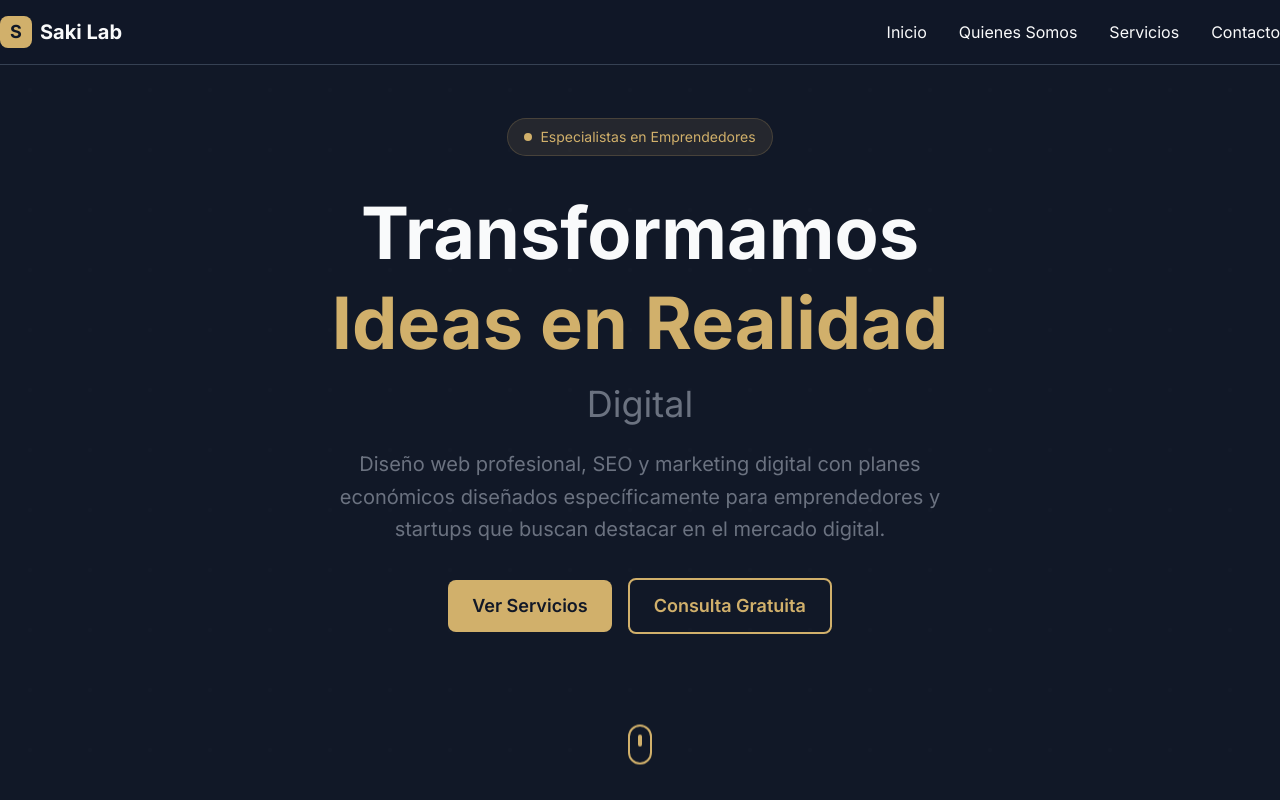
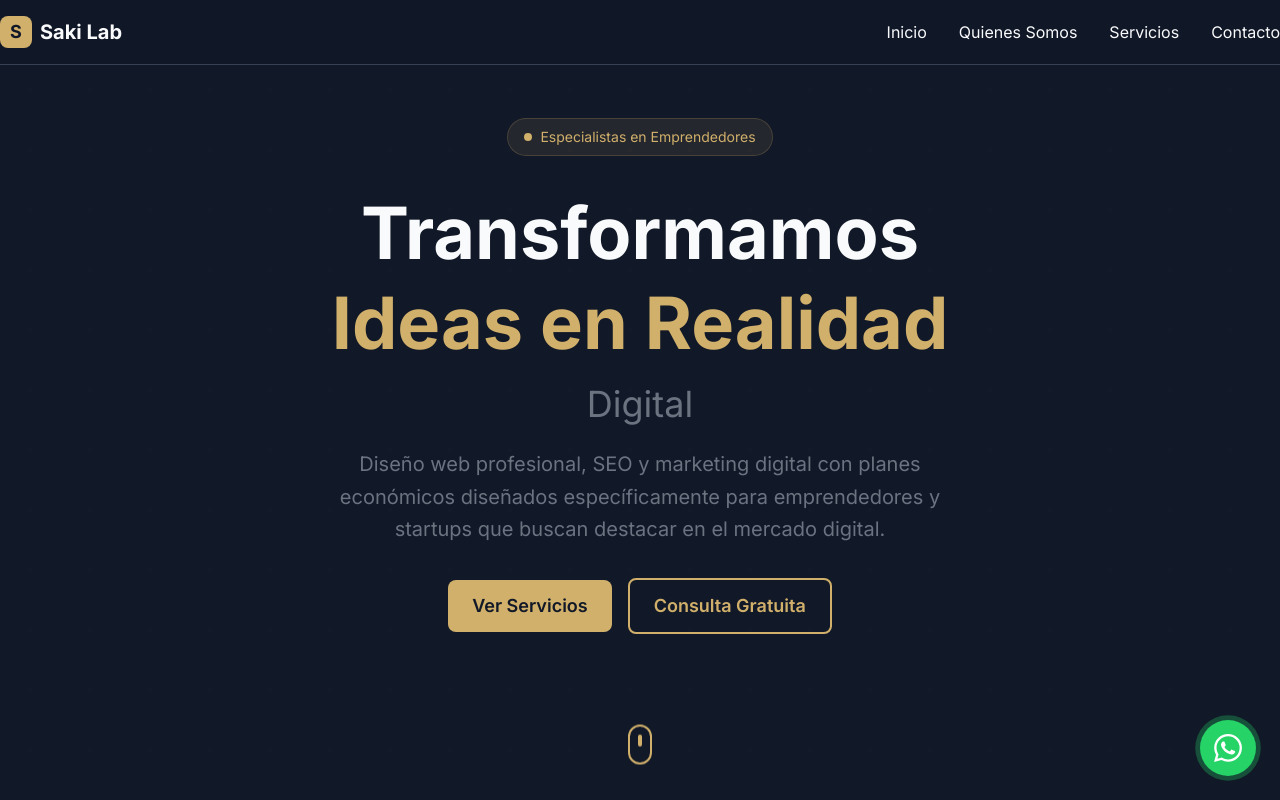
Before and after one commit to LuisM1sb/saki, a React (Vite) app: page / in a window 1280 px wide. Shown: the top 800 px of the page. Built offline with nearby package versions, Linux system fonts and the light colour scheme; no server answers.

Commit message:
feat: WhatsApp floating button

```diff
--- a/src/App.jsx
+++ b/src/App.jsx
@@ -5,6 +5,7 @@
 import Services from './components/Services';
 import Contact from './components/Contact';
 import Footer from './components/Footer';
+import WhatsAppButton from './components/WhatsAppButton';
 import { Analytics } from "@vercel/analytics/react"
 
 function App() {
@@ -26,6 +27,7 @@
 
         <Footer />
       </div>
+      <WhatsAppButton />
       {/* Analytics de Vercel */}
       <Analytics />
     </>
--- /dev/null
+++ b/src/components/WhatsAppButton.jsx
@@ -0,0 +1,56 @@
+const WA_URL =
+  'https://wa.me/56942555908?text=Hola%2C%20vi%20tu%20sitio%20sakilab.cl%20y%20me%20interesa%20cotizar';
+
+export default function WhatsAppButton() {
+  return (
+    <>
+      <style>{`
+        @keyframes wa-pulse {
+          0%, 100% { box-shadow: 0 0 0 0 rgba(37, 211, 102, 0.5); }
+          50%       { box-shadow: 0 0 0 12px rgba(37, 211, 102, 0); }
+        }
+        .wa-btn {
+          animation: wa-pulse 2s ease-in-out infinite;
+        }
+        .wa-btn:hover {
+          transform: scale(1.1);
+        }
+      `}</style>
+
+      <a
+        href={WA_URL}
+        target="_blank"
+        rel="noopener noreferrer"
+        aria-label="Contactar por WhatsApp"
+        className="wa-btn"
+        style={{
+          position: 'fixed',
+          bottom: '1.5rem',
+          right: '1.5rem',
+          zIndex: 9999,
+          display: 'flex',
+          alignItems: 'center',
+          justifyContent: 'center',
+          width: '3.5rem',
+          height: '3.5rem',
+          borderRadius: '50%',
+          backgroundColor: '#25D366',
+          color: '#fff',
+          textDecoration: 'none',
+          transition: 'transform 0.2s ease',
+        }}
+      >
+        <svg
+          xmlns="http://www.w3.org/2000/svg"
+          viewBox="0 0 24 24"
+          fill="currentColor"
+          width="28"
+          height="28"
+          aria-hidden="true"
+        >
+          <path d="M17.472 14.382c-.297-.149-1.758-.867-2.03-.967-.273-.099-.471-.148-.67.15-.197.297-.767.966-.94 1.164-.173.199-.347.223-.644.075-.297-.15-1.255-.463-2.39-1.475-.883-.788-1.48-1.761-1.653-2.059-.173-.297-.018-.458.13-.606.134-.133.298-.347.446-.52.149-.174.198-.298.298-.497.099-.198.05-.371-.025-.52-.075-.149-.669-1.612-.916-2.207-.242-.579-.487-.5-.669-.51-.173-.008-.371-.01-.57-.01-.198 0-.52.074-.792.372-.272.297-1.04 1.016-1.04 2.479 0 1.462 1.065 2.875 1.213 3.074.149.198 2.096 3.2 5.077 4.487.709.306 1.262.489 1.694.625.712.227 1.36.195 1.871.118.571-.085 1.758-.719 2.006-1.413.248-.694.248-1.289.173-1.413-.074-.124-.272-.198-.57-.347m-5.421 7.403h-.004a9.87 9.87 0 01-5.031-1.378l-.361-.214-3.741.982.998-3.648-.235-.374a9.86 9.86 0 01-1.51-5.26c.001-5.45 4.436-9.884 9.888-9.884 2.64 0 5.122 1.03 6.988 2.898a9.825 9.825 0 012.893 6.994c-.003 5.45-4.437 9.884-9.885 9.884m8.413-18.297A11.815 11.815 0 0012.05 0C5.495 0 .16 5.335.157 11.892c0 2.096.547 4.142 1.588 5.945L.057 24l6.305-1.654a11.882 11.882 0 005.683 1.448h.005c6.554 0 11.89-5.335 11.893-11.893a11.821 11.821 0 00-3.48-8.413z" />
+        </svg>
+      </a>
+    </>
+  );
+}
```
